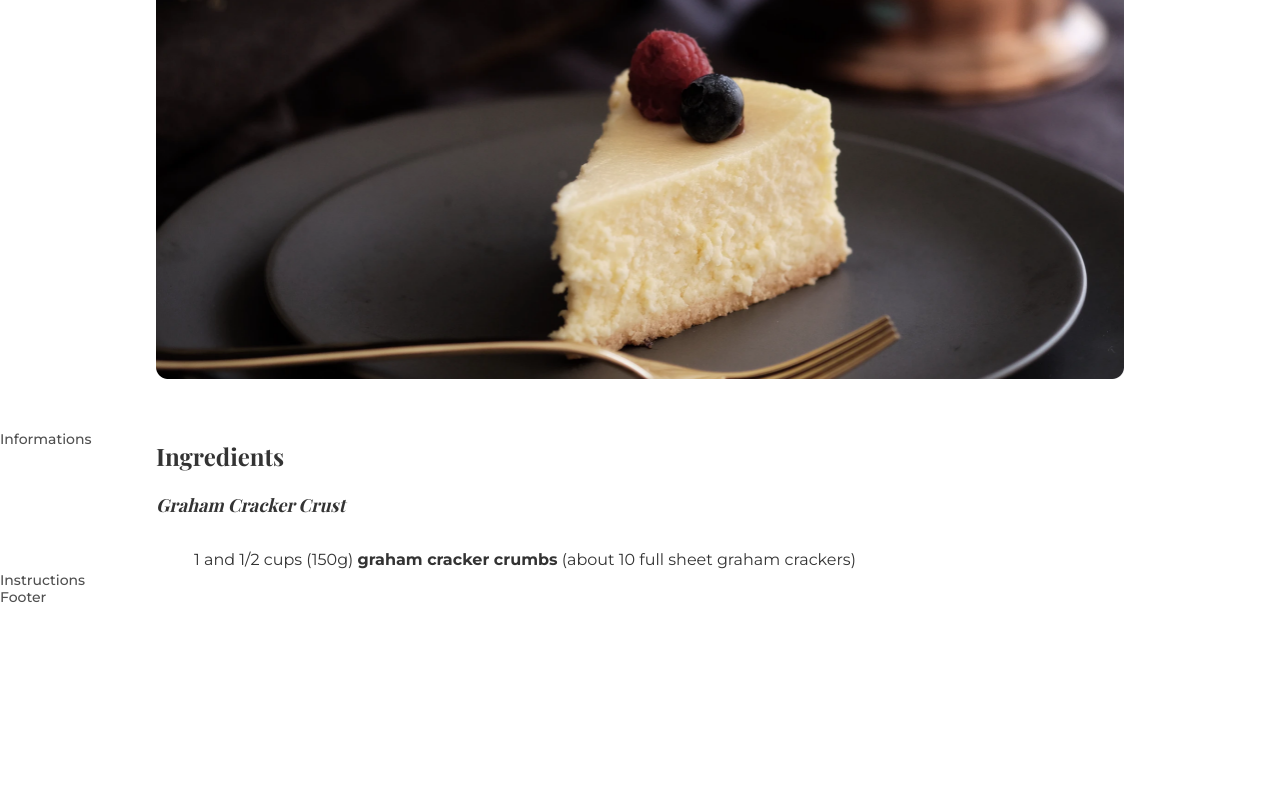
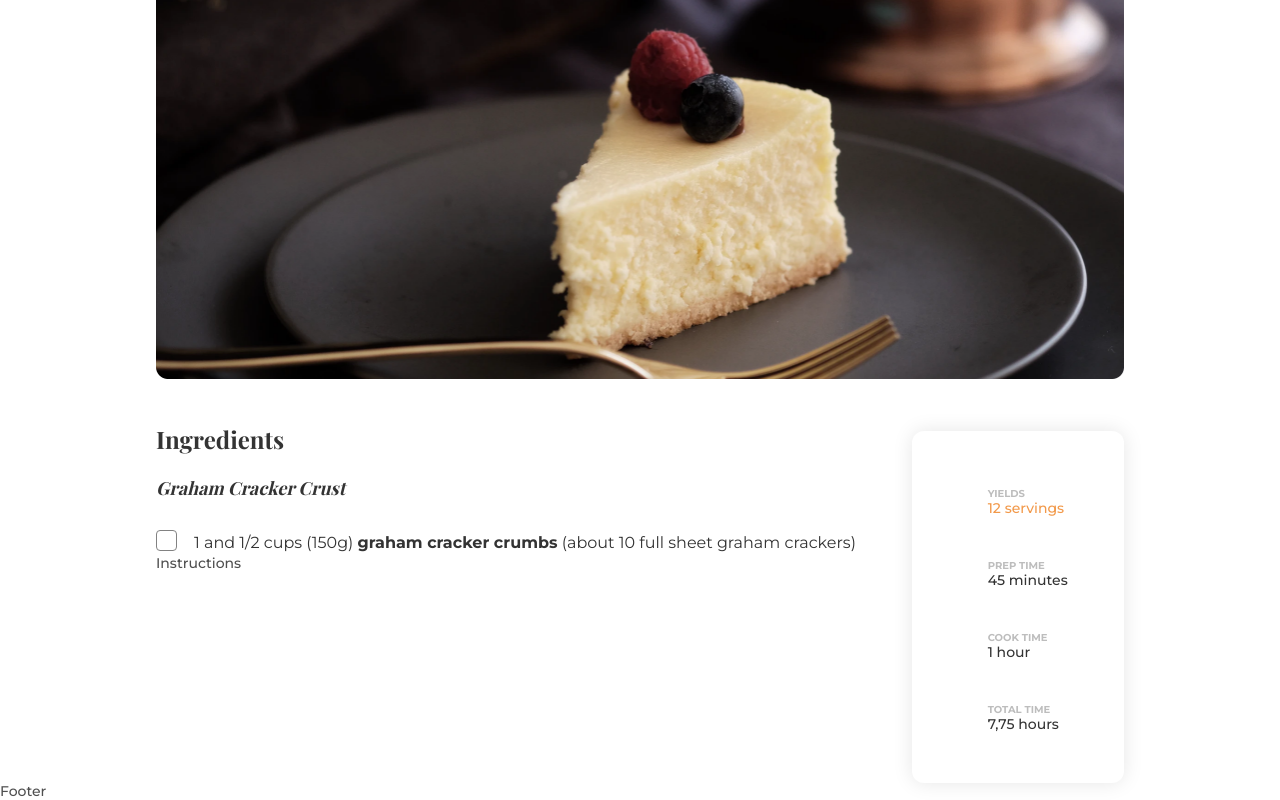
Before and after one commit to arthurstofeles/recipe-page, a React (Create React App) app: page / in a window 1280 px wide. Shown: the part 313-1113 px from the top of the page. Before the commit the page ends 919 px from the top, so only its background shows below. Built offline with nearby package versions, Linux system fonts and the light colour scheme; a web font is replaced by a local one.

Commit message:
fourth commit

```diff
--- a/src/Components/Header.js
+++ b/src/Components/Header.js
@@ -23,7 +23,7 @@ const Header = () => {
             <header className="container">
                 <h1 style={PageTitle}>Classic Cheesecake Recipe</h1>
                 <p className="dots" style={PageSubTitle}>Look no further for a creamy and ultra smooth classic cheesecake recipe! Paired with a buttery graham cracker crust, no one can deny its simple decadence. For the best results, bake in a water bath.</p>
-                <img style={PageImage} src={photo} />
+                <img style={PageImage} src={photo} alt="Recipe of Cheescake" />
             </header>
         </div>
     )
--- a/src/Components/Informations.js
+++ b/src/Components/Informations.js
@@ -1,8 +1,48 @@
 import React from "react";
 
 const Informations = () => {
-    return(
-        <div>Informations</div>
+
+    return (
+        <section>
+            <div className="card">
+                <div className="card-information">
+                        <span className="material-icons card-icon">
+                            &#xe561;
+                        </span>
+                    <div className="card-text">
+                        <p>Yields</p>
+                        <p>12 servings</p>
+                    </div>
+                </div>
+                <div className="card-information">
+                        <span className="material-icons card-icon">
+                            &#xe8b5;
+                        </span>
+                    <div className="card-text">
+                        <p>Prep TIme</p>
+                        <p>45 minutes</p>
+                    </div>
+                </div>
+                <div className="card-information">
+                        <span className="material-icons card-icon">
+                            &#xe8b5;
+                        </span>
+                    <div className="card-text">
+                        <p>Cook Time</p>
+                        <p>1 hour</p>
+                    </div>
+                </div>
+                <div className="card-information">
+                        <span className="material-icons card-icon">
+                            &#xe8b5;
+                        </span>
+                    <div className="card-text">
+                        <p>Total Time</p>
+                        <p>7,75 hours</p>
+                    </div>
+                </div>
+            </div>
+        </section>
     )
 }
 
--- a/src/Components/Ingredients.js
+++ b/src/Components/Ingredients.js
@@ -8,15 +8,15 @@ const Ingredients = () => {
 
     return (
         <div>
-            <section className="container">
+            <section>
                 <h2 className="section-title">Ingredients</h2>
                 <div>
                     <h3 style={IngredientsTitles}>Graham Cracker Crust</h3>
                     <div>
                         <div>
-                            <label htmlFor="1">
+                            <label htmlFor="1">1 and 1/2 cups (150g) <strong>graham cracker crumbs</strong> (about 10 full sheet graham crackers)
                                 <input type="checkbox" id="1" />
-                                <span>1 and 1/2 cups (150g) <strong>graham cracker crumbs</strong> (about 10 full sheet graham crackers)</span>
+                                <span className="checkmark"></span>
                             </label>
                         </div>
                     </div>
--- a/src/Pages/RecipePage.js
+++ b/src/Pages/RecipePage.js
@@ -6,12 +6,21 @@ import Ingredients from "../Components/Ingredients"
 import Instructions from "../Components/Instructions"
 
 const RecipePage = () => {
+
   return (
     <div>
       <Header />
-      <Informations />
-      <Ingredients />
-      <Instructions />
+      <main className="container">
+        <div className="row">
+          <div className="col-75" >
+            <Ingredients />
+            <Instructions />
+          </div>
+          <div className="col-25">
+            <Informations />
+          </div>
+        </div>
+      </main>
       <Footer />
     </div>
   )
--- a/src/index.css
+++ b/src/index.css
@@ -81,6 +81,21 @@ input[type='checkbox'] {
     width: 100%;
 }
 
+.row {
+    display: flex;
+    flex-direction: row;
+    justify-content: space-between;
+    align-items: flex-start;
+}
+
+.col-75 {
+    max-width: 75%;
+}
+
+.col-25 {
+    max-width: 25%;
+}
+
 .dots::before {
     content: " ";
     position: absolute;
@@ -97,3 +112,82 @@ input[type='checkbox'] {
 .section-title {
     margin-bottom: 28px;
 }
+
+.checkmark {
+    position: absolute;
+    top: 0;
+    left: 0;
+    height: 21px;
+    width: 21px;
+    background-color: transparent;
+    border: 1px solid #828282;
+    box-sizing: border-box;
+    border-radius: 4px;
+}
+
+.checkmark:after {
+    content: "";
+    position: absolute;
+    display: none;
+    left: 6px;
+    top: 1px;
+    width: 5px;
+    height: 10px;
+    border: solid white;
+    border-width: 0 3px 3px 0;
+    -webkit-transform: rotate(45deg);
+    -ms-transform: rotate(45deg);
+    transform: rotate(45deg);
+  }
+
+label:hover input[type='checkbox'] ~ .checkmark {
+    background-color: #eee;
+}
+
+label input[type='checkbox']:checked ~ .checkmark {
+    background-color: #F2994A;
+    border-color: #F2994A;
+}
+
+label input[type='checkbox']:checked ~ .checkmark::after {
+    display: block;
+}
+
+.card {
+    background: #FFFFFF;
+    box-shadow: 0px 0px 20px rgba(0, 0, 0, 0.1);
+    border-radius: 12px;
+    padding: 57px 43px 7px 43px;
+    width: 212px;
+}
+
+.card-information {
+    display: flex;
+    align-items: center;
+    margin-bottom: 43px;
+}
+
+.card-icon {
+    margin-right: 14px;
+}
+
+.card .card-information:first-child .card-icon,
+.card .card-information:first-child .card-text p:nth-child(2) {
+    color: #F2994A;
+}
+
+.card-text p:first-child {
+    font-weight: bold;
+    font-size: 10px;
+    line-height: 12px;
+    text-transform: uppercase;
+    color: #BDBDBD;
+}
+
+.card-text p {
+    font-family: 'Montserrat', sans-serif;
+    font-weight: 500;
+    font-size: 14px;
+    line-height: 17px;
+    color: #333333;
+}
```
